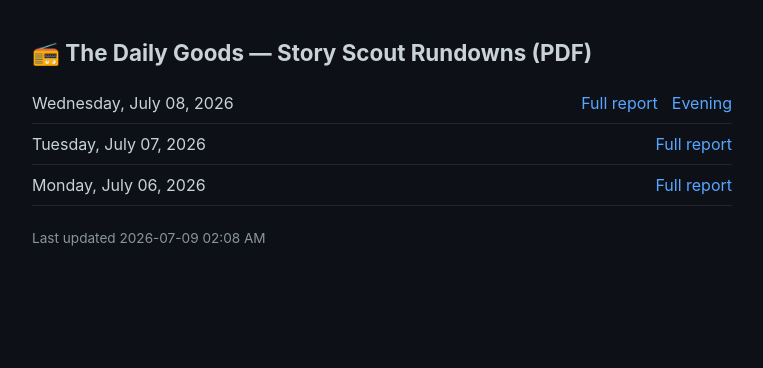
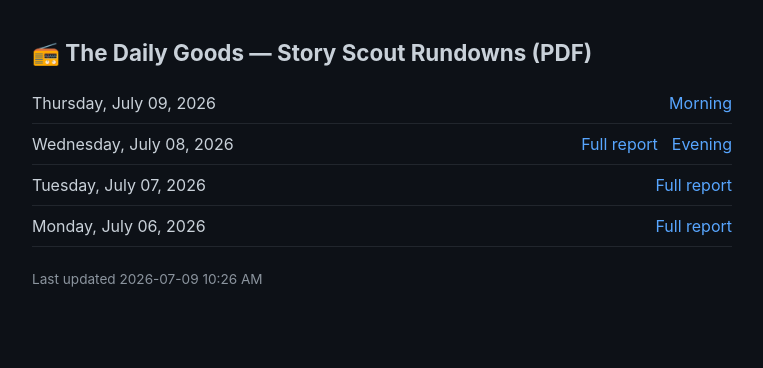
Before and after one commit to jasonroti-pixel/daily-goods-rundowns, a plain HTML site: page index.html in a window 1280 px wide. Shown: the whole page, without its empty margins (258-1021 px from the left). Drawn offline with Linux system fonts and the light colour scheme.

Commit message:
Publish rundown(s) through 2026-07-09

```diff
--- a/index.html
+++ b/index.html
@@ -19,10 +19,11 @@
 <body>
 <h1>📻 The Daily Goods &mdash; Story Scout Rundowns (PDF)</h1>
 <ul>
+  <li><span class="date">Thursday, July 09, 2026</span><span class="slots"><a href="pdfs/2026-07-09-am.pdf">Morning</a></span></li>
   <li><span class="date">Wednesday, July 08, 2026</span><span class="slots"><a href="pdfs/2026-07-08.pdf">Full report</a><a href="pdfs/2026-07-08-pm.pdf">Evening</a></span></li>
   <li><span class="date">Tuesday, July 07, 2026</span><span class="slots"><a href="pdfs/2026-07-07.pdf">Full report</a></span></li>
   <li><span class="date">Monday, July 06, 2026</span><span class="slots"><a href="pdfs/2026-07-06.pdf">Full report</a></span></li>
 </ul>
-<p class="updated">Last updated 2026-07-09 02:08 AM</p>
+<p class="updated">Last updated 2026-07-09 10:26 AM</p>
 </body>
 </html>
```
Also changed, not shown: 5 other files.
